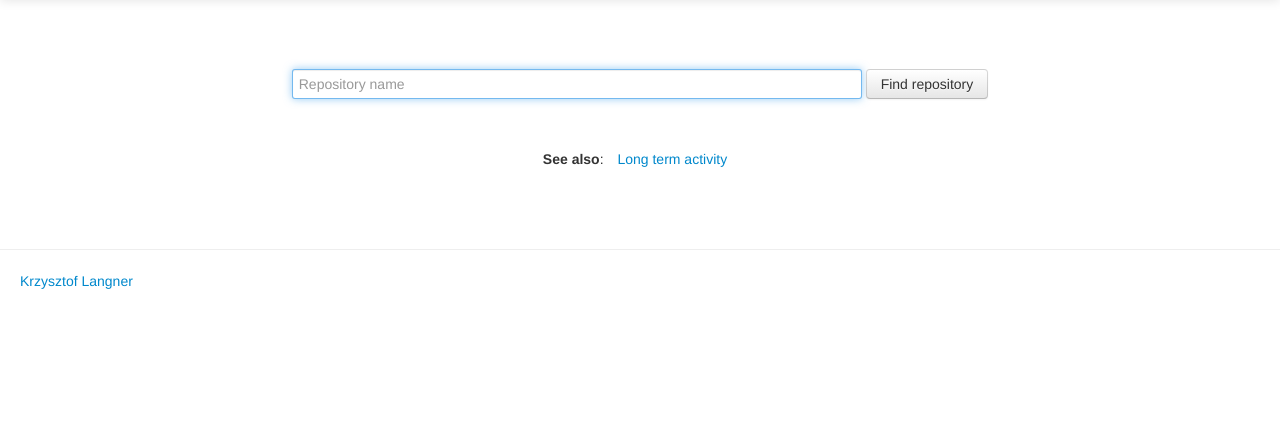
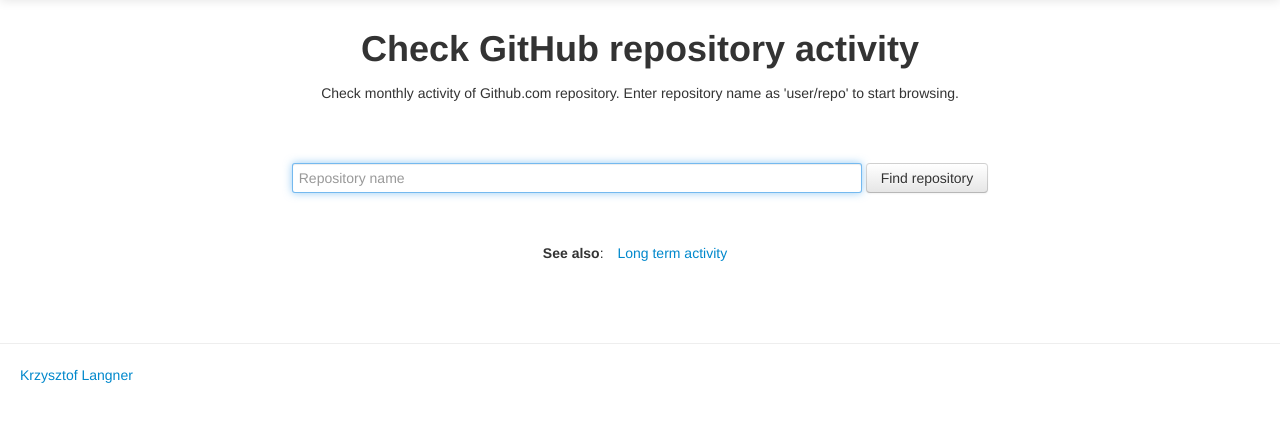
Before and after one commit to klangner/matrobot, a Python web app: template src/matrobot/templates/public/index.html in a window 1280 px wide. Shown: the part 41-463 px from the top of the page. Run offline with Jinja, Linux system fonts and the light colour scheme; the template is opened without the code that fills it, so the values that code supplies are empty; some libraries are stand-ins or nearby versions.

Commit message:
Added home page text

```diff
--- a/src/matrobot/templates/base.html
+++ b/src/matrobot/templates/base.html
@@ -68,7 +68,10 @@
 
 	<div class="container">
 
-		<form class="form-search" action="/project/" method="get" style="text-align:center;margin-top:50px;margin-bottom:50px">
+		{% block content_top %}
+		{% endblock %}
+
+		<form class="form-search" action="/project/" method="get" style="text-align:center;margin-top:2em;margin-bottom:50px">
 			<input id="searchBox" type="text" placeholder="Repository name" name="name" class="input-medium span6">
 		  	<button type="submit" class="btn">Find repository</button>
 		  	<script type="text/javascript">
--- a/src/matrobot/templates/public/index.html
+++ b/src/matrobot/templates/public/index.html
@@ -1,4 +1,16 @@
 {% extends "base.html" %}
+
+{% block content_top %}
+
+	<div style="text-align:center;margin-bottom:60px">
+		<h1>Check GitHub repository activity</h1>
+		<div style="margin-top:1em">
+			Check monthly activity of Github.com repository.
+			Enter repository name as 'user/repo' to start browsing.
+		</div>
+	</div>
+
+{% endblock %}
 
 {% block content %}
 
```
